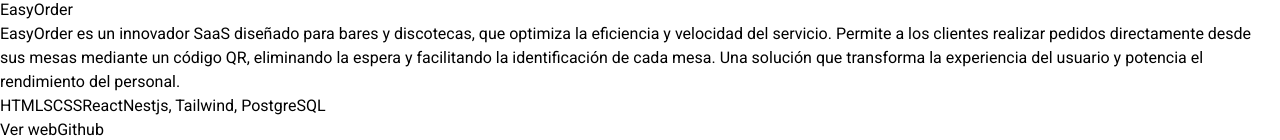
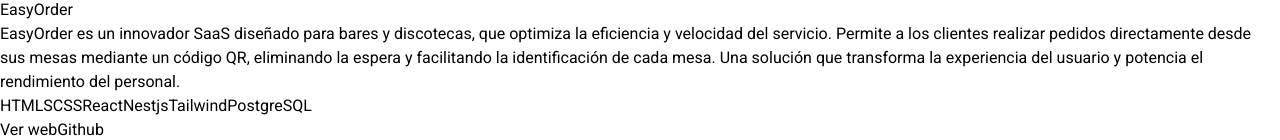
Before and after one commit to jarenas1/PORTFOLIO-REACT, a React (Vite) app: page / in a window 1280 px wide. Shown: the part 4118-4258 px from the top of the page. Built offline with nearby package versions, Linux system fonts and the light colour scheme.

Commit message:
fix: easyOrder project technologies

```diff
--- a/src/constants/index.js
+++ b/src/constants/index.js
@@ -22,7 +22,7 @@
     image: project2,
     description:
       "EasyOrder es un innovador SaaS diseñado para bares y discotecas, que optimiza la eficiencia y velocidad del servicio. Permite a los clientes realizar pedidos directamente desde sus mesas mediante un código QR, eliminando la espera y facilitando la identificación de cada mesa. Una solución que transforma la experiencia del usuario y potencia el rendimiento del personal.",
-    technologies: ["HTML", "SCSS", "React", "Nestjs, Tailwind, PostgreSQL"],
+    technologies: ["HTML", "SCSS", "React", "Nestjs", "Tailwind", "PostgreSQL"],
     repo:"https://github.com/jarenas1/EasyOrder-FRONTEND.git",
     deploy:"https://jarenas1.github.io/EasyOrder--LANDING-PAGE/",
   },
```
